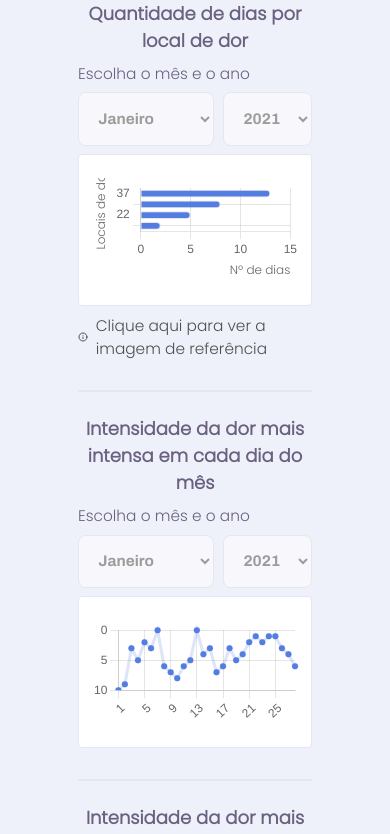
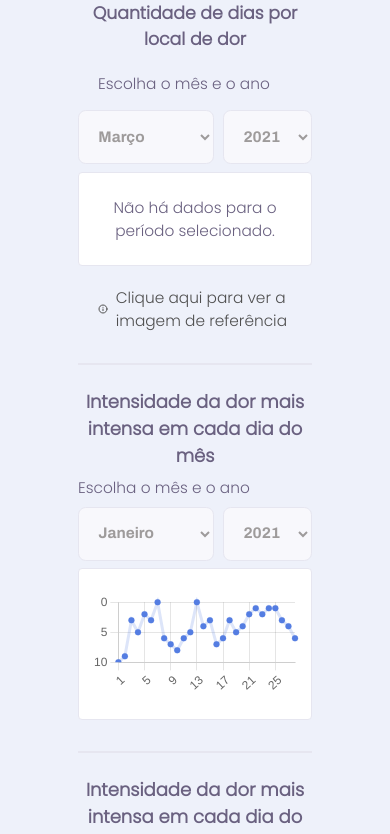
Before and after one commit to prmacedo/cuidador, a React (Create React App) app: page /meudesempenho in a window 390 px wide. Shown: the top 834 px of the page. Built offline with nearby package versions, Linux system fonts and the light colour scheme; sample sign-in values are in the browser's storage.

Commit message:
functional/responsive barChart

```diff
--- a/src/components/Charts/BarChart/index.js
+++ b/src/components/Charts/BarChart/index.js
@@ -1,4 +1,4 @@
-import React, { useState } from 'react';
+import React, { useEffect, useState } from 'react';
 import { Bar } from 'react-chartjs-2';
 
 import info from '../../../assets/images/icons/info.svg';
@@ -8,14 +8,41 @@ import corpoNumerado from '../../../assets/images/Corpo_numerado.png';
 import './styles.css';
 
 export default function BarChart() {
-  const [isHidden, setIsHidden] = useState(true);
+  const [month, setMonth] = useState(new Date().getMonth());
+  const [year, setYear] = useState(new Date().getFullYear());
+  const [showChart, setShowChart] = useState(false);
+
+  useEffect(() => {
+    hideBarChart();
+  }, [month]);
+
+  const dailyAssesmentByYear = [
+    {
+      regions: ['1', '45', '22', '11', '23'],
+      numberOfDays: [9, 8, 5, 2, 1],
+    },
+    {},
+    {},
+    {
+      regions: ['1', '13', '5', '37', '11'],
+      numberOfDays: [13, 8, 5, 2, 1],
+    },
+    {},
+    {},
+    {},
+    {},
+    {},
+    {},
+    {},
+    {}
+  ];
 
   const data = {
-    labels: ['37', '5', '22', '46'],
+    labels: dailyAssesmentByYear[month].regions,
     datasets: [
       {
         label: 'Nº de dias',
-        data: [13, 8, 5, 2],
+        data: dailyAssesmentByYear[month].numberOfDays,
         backgroundColor: [
           '#547DE2',
         ],
@@ -33,6 +60,7 @@ export default function BarChart() {
       },
     },
     responsive: true,
+    maintainAspectRatio: false,
     plugins: {
       legend: {
         position: 'none',
@@ -53,22 +81,19 @@ export default function BarChart() {
           }
         }
       },
-      y: {
-        title: {
-          display: true,
-          text: 'Locais de dor',
-          align: 'center',
-          font: {
-            family: 'Poppins',
-            size: 12
-          }
-        }
-      }
     }
   };
 
+  function hideBarChart() {
+    const selectedMonthData = dailyAssesmentByYear[month];
+
+    const isEmpty = (Object.keys(selectedMonthData).length) ? false : true;
+
+    setShowChart(!isEmpty);
+  }
+
   function handleToggleImage() {
-    setIsHidden(!isHidden);
+    document.querySelector('#numberedBody').classList.toggle('hide');
   }
 
   return (
@@ -78,39 +103,43 @@ export default function BarChart() {
       <p>Escolha o mês e o ano</p>
 
       <div className="input-group">
-        <select name="month" id="month">
-          <option value="1">Janeiro</option>
-          <option value="2">Fevereiro</option>
-          <option value="3">Março</option>
-          <option value="4">Abril</option>
-          <option value="5">Maio</option>
-          <option value="6">Junho</option>
-          <option value="7">Julho</option>
-          <option value="8">Agosto</option>
-          <option value="9">Setembro</option>
-          <option value="10">Outubro</option>
-          <option value="11">Novembro</option>
-          <option value="12">Dezembro</option>
+        <select name="month" id="month" value={month} onChange={(event) => { setMonth(event.target.value) }}>
+          <option value="0">Janeiro</option>
+          <option value="1">Fevereiro</option>
+          <option value="2">Março</option>
+          <option value="3">Abril</option>
+          <option value="4">Maio</option>
+          <option value="5">Junho</option>
+          <option value="6">Julho</option>
+          <option value="7">Agosto</option>
+          <option value="8">Setembro</option>
+          <option value="9">Outubro</option>
+          <option value="10">Novembro</option>
+          <option value="11">Dezembro</option>
         </select>
 
-        <select name="year" id="year">
+        <select name="year" id="year" value={year} onChange={(event) => { setYear(event.target.value) }}>
           <option value="2021">2021</option>
         </select>
       </div>
 
+      {showChart ?
+      (
       <div className="chart">
+        <small>Locais de dor</small>
         <Bar data={data} options={options} />
       </div>
+      )
+      : <p className="emptyMessage">Não há dados para o período selecionado.</p>
+      }
 
       <p className="info" onClick={() => { handleToggleImage() }}><img src={info} alt="Informações"/> Clique aqui para ver a imagem de referência</p>
 
-      {!isHidden &&
-      <div id="numberedBody">
+      <div id="numberedBody" className="hide">
         <h3>Locais do corpo numerados</h3>
         <img src={corpoNumerado} alt="Corpo humano numerado"/>
         <span onClick={() => { handleToggleImage() } }><img src={close} alt="Fechar"/></span>
       </div>
-      }
     </div>
   );
 }
--- a/src/components/Charts/BarChart/styles.css
+++ b/src/components/Charts/BarChart/styles.css
@@ -1,12 +1,6 @@
-#barChartContainer * {
-  margin: 0;
-  padding: 0;
-  box-sizing: border-box;
-}
-
 #barChartContainer > h3 {
   text-align: center;
-  font-family: 1.8rem;
+  font-size: 1.8rem;
   margin-bottom: 0.8rem;
 }
 
@@ -42,7 +36,14 @@
   border: 1px solid #E6E6F0;
 
   margin-bottom: 0.8rem;
-  padding: 2.4rem 1.2rem;
+  padding: 1.2rem 1.2rem 4rem;
+
+  height: 70vh;
+}
+
+#barChartContainer > .chart > small {
+  color: #828282;
+  font-size: 1.2rem;
 }
 
 #barChartContainer > .info > img{
@@ -57,6 +58,19 @@
   align-content: center;
 
   cursor: pointer;
+}
+
+#barChartContainer > .emptyMessage {
+  background: white;
+  border-radius: 4px;
+  border: 1px solid #E6E6F0;
+
+  padding: 2.4rem 1.2rem;
+  margin: 0;
+
+  text-align: center;
+
+  width: 100%;
 }
 
 #numberedBody {
@@ -79,13 +93,18 @@
 
 #numberedBody > img {
   object-fit: contain;
+  max-width: 90%;
   margin: 0.8rem auto 0;
 }
 
 #numberedBody > span {
   position: absolute;
-  top: 16px;
-  right: 16px;
+  top: 12px;
+  right: 12px;
 
   cursor: pointer;
 }
+
+.hide {
+  display: none!important;
+}
```
